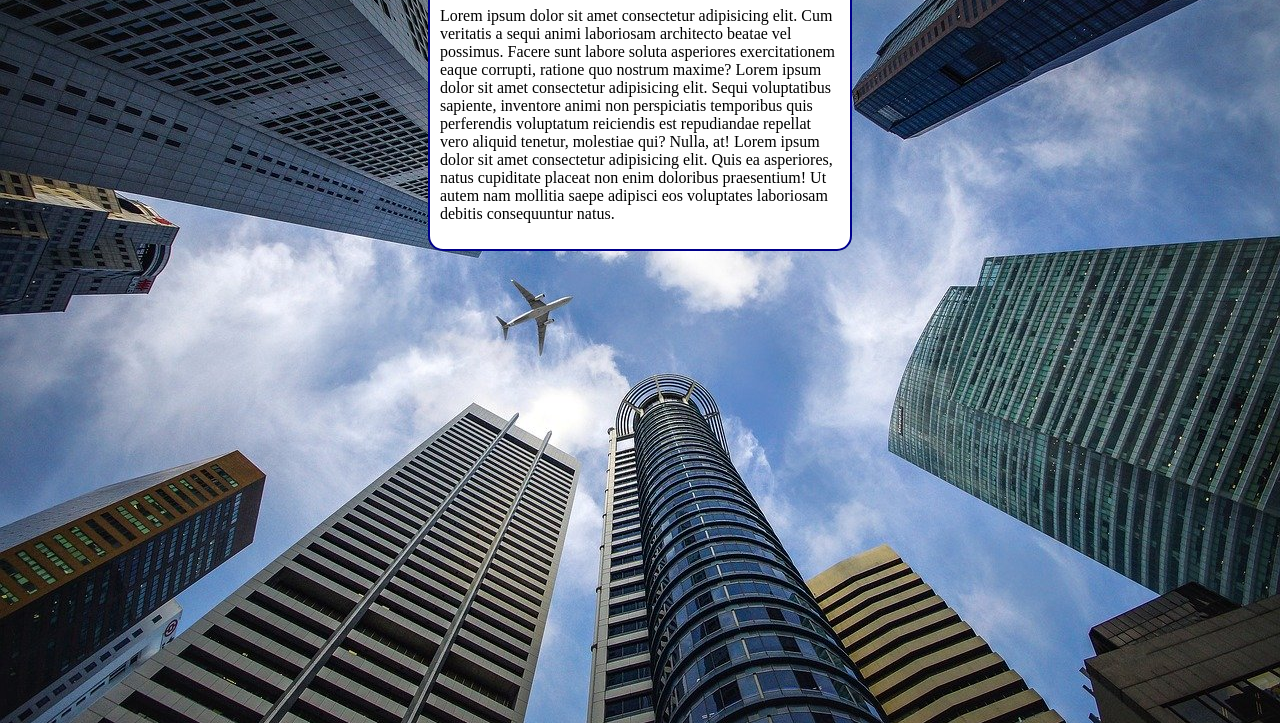
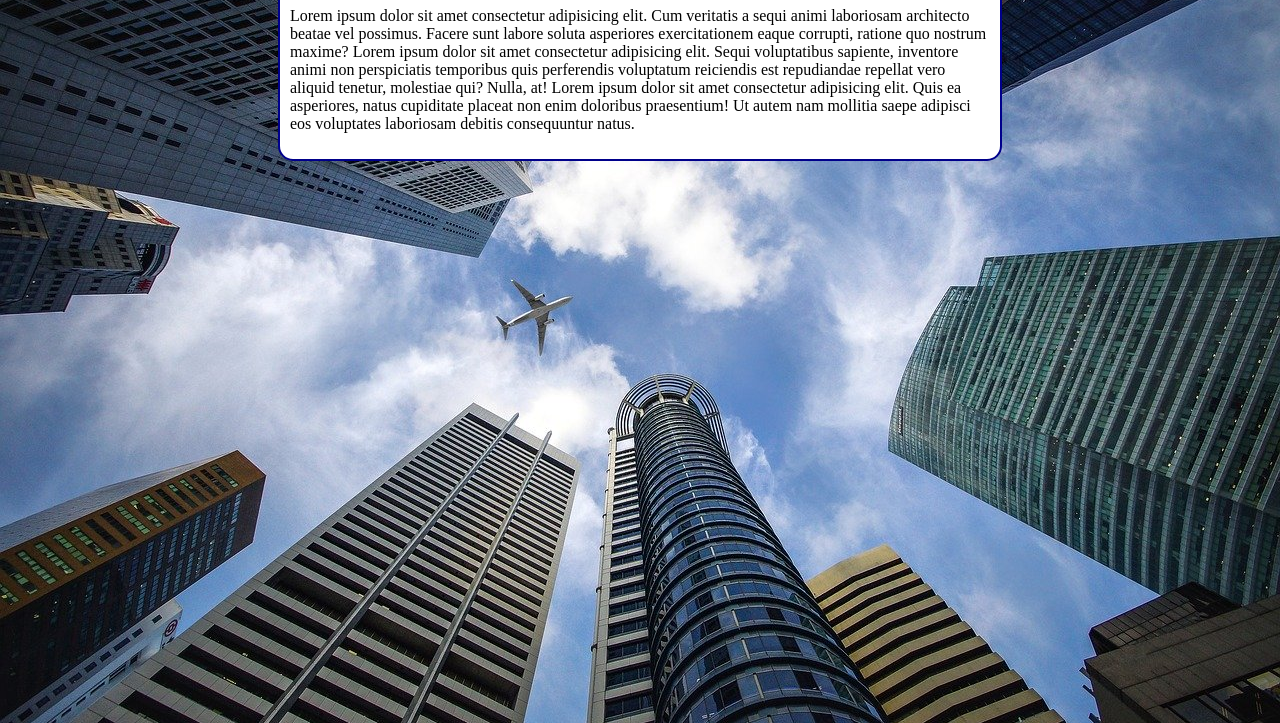
Before and after one commit to kaykf/html-css, a plain HTML site: page módulo 2/ex022/fundo006.html in a window 1280 px wide. Shown: the part 93-816 px from the top of the page. Drawn offline with Linux system fonts and the light colour scheme.

Commit message:
atualizei

```diff
--- a/módulo 2/ex022/fundo006.html
+++ b/módulo 2/ex022/fundo006.html
@@ -3,19 +3,22 @@
 <head>
     <meta charset="UTF-8">
     <meta name="viewport" content="width=device-width, initial-scale=1.0">
-    <title>Document</title>
+    <title>Fundo Fixo de Tela</title>
     <style>
         body{
             height: 100vh;
-            background-color: black;
+            /*background-color: black;
             background-image: url(imagens/wallpaper002.jpg);
             background-repeat: no-repeat;
             background-position: center top;
             background-size: cover;
+            background-attachment: fixed;*/
+            background: black url(imagens/wallpaper002.jpg) center top no-repeat fixed;
+            background-size: cover;
         }
         main{
             background-color: white;
-            width: 400px;
+            max-width: 700px;
             padding: 10px;
             margin: auto;
             border: 2px solid darkblue;
```
